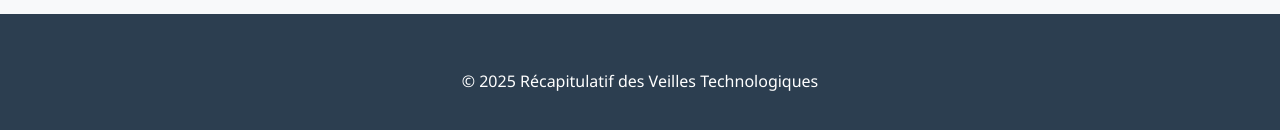
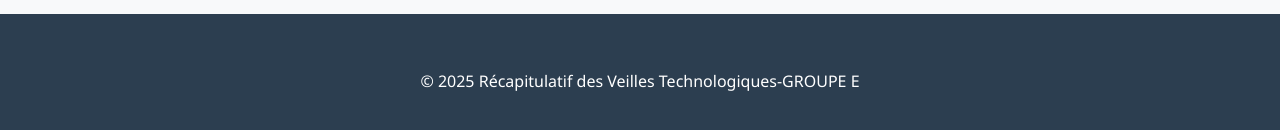
Before and after one commit to ABb-gg/revision_veille, a plain HTML site: page index.html in a window 1280 px wide. Shown: the part 6363-6493 px from the top of the page. Drawn offline with Linux system fonts and the light colour scheme.

Commit message:
Update index.html

```diff
--- a/index.html
+++ b/index.html
@@ -241,7 +241,7 @@
 
     <footer>
         <div class="container">
-            <p>&copy; 2025 Récapitulatif des Veilles Technologiques</p>
+            <p>&copy; 2025 Récapitulatif des Veilles Technologiques-GROUPE E</p>
         </div>
     </footer>
 
```
